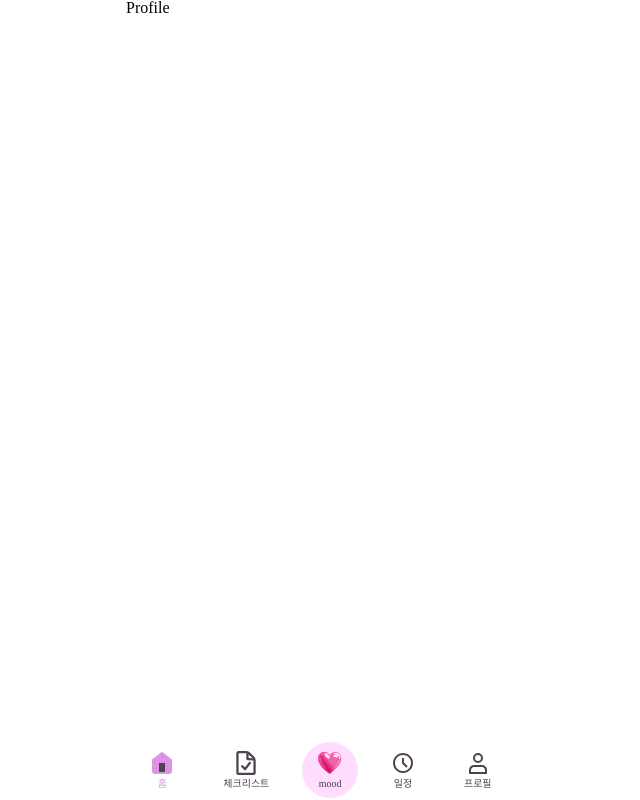
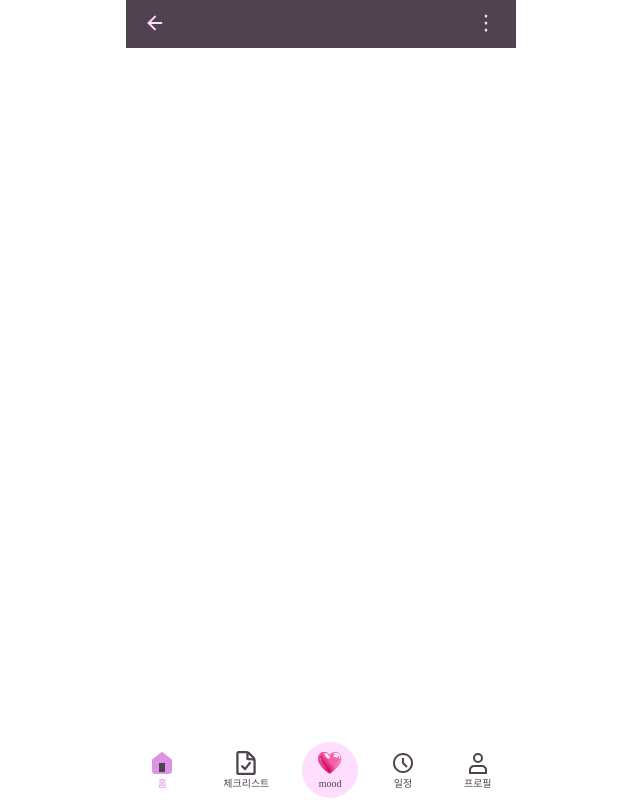
Before and after one commit to doong2imdang/POOW, a React (Create React App) app: page /profile in a window 1280 px wide. Shown: the whole page, without its empty margins (319-959 px from the left). Built offline with nearby package versions, Linux system fonts and the light colour scheme.

Commit message:
Feat: 프로필 페이지 Header 설정

```diff
--- a/src/routes/Profile.tsx
+++ b/src/routes/Profile.tsx
@@ -1,5 +1,21 @@
-import React from "react";
+import React, { useState } from "react";
+import Header from "../components/Header";
 
 export default function Profile() {
-  return <div>Profile</div>;
+  const [isBottomSheet, setIsBottomSheet] = useState<boolean>(false);
+
+  const toggleBottomSheet = () => {
+    setIsBottomSheet((prev) => !prev);
+  };
+
+  return (
+    <>
+      <Header
+        text
+        bottomSheetText="삭제, 수정"
+        isBottomSheet={isBottomSheet}
+        toggleBottomSheet={toggleBottomSheet}
+      />
+    </>
+  );
 }
```
